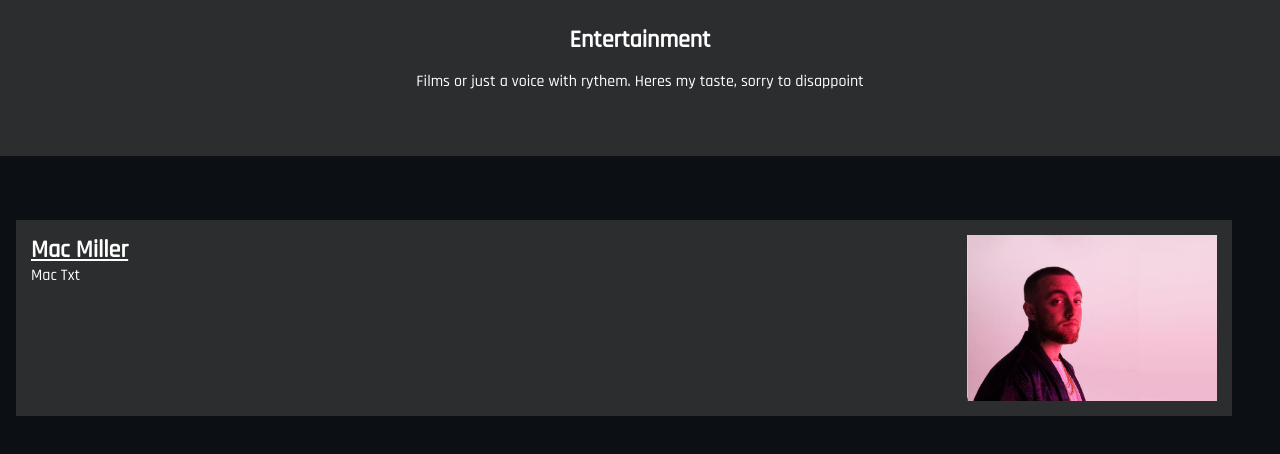
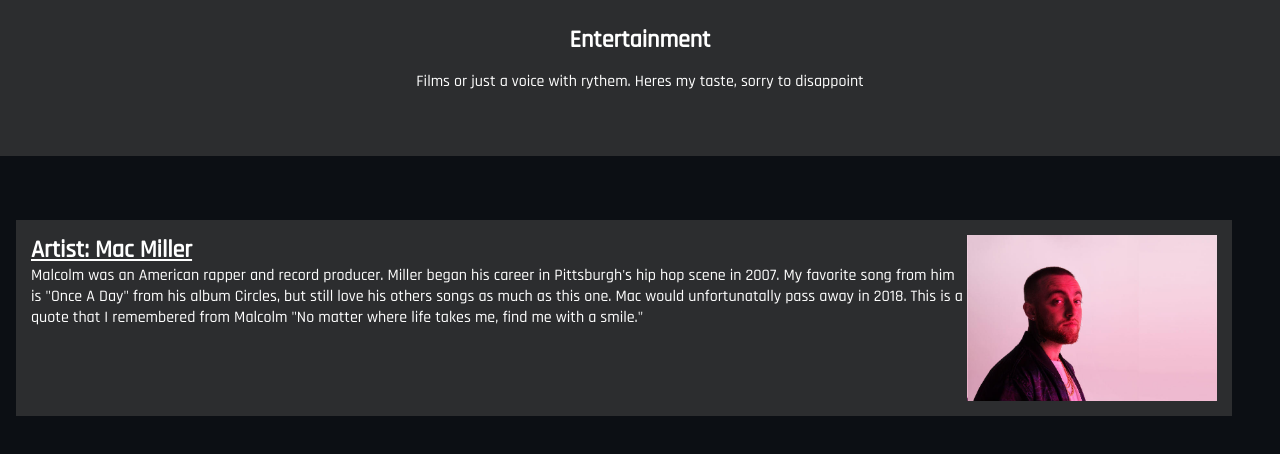
Before and after one commit to Rephec/final-project, a plain HTML site: page Entertainment.html in a window 1280 px wide. Shown: the part 66-520 px from the top of the page. Drawn offline with Linux system fonts and the light colour scheme.

Commit message:
Mac Miller

```diff
--- a/Entertainment.html
+++ b/Entertainment.html
@@ -31,8 +31,15 @@
       </div>
       <div class="boxed-info">
         <div class="text-hpdiv">
-          <h2>Mac Miller</h2>
-          <p>Mac Txt</p>
+          <h2>Artist: Mac Miller</h2>
+          <p>
+            Malcolm was an American rapper and record producer. Miller began his
+            career in Pittsburgh's hip hop scene in 2007. My favorite song from
+            him is "Once A Day" from his album Circles, but still love his
+            others songs as much as this one. Mac would unfortunatally pass away
+            in 2018. This is a quote that I remembered from Malcolm "No matter
+            where life takes me, find me with a smile."
+          </p>
         </div>
         <img src="Images/mac-miller.jpg" alt="artist, Mac Miller" />
       </div>
```
